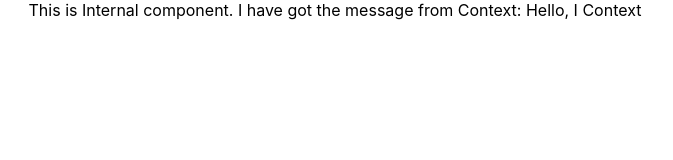
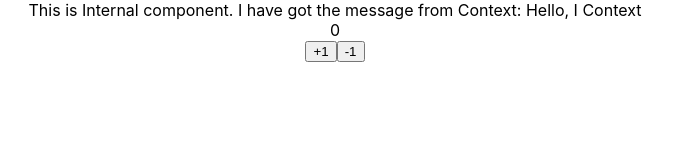
Before and after one commit to aleksbuk/practice-tasks, a React (Create React App) app in the folder Lesha/practice-for-interview/: page / in a window 1280 px wide. Shown: the top 160 px of the page, without its empty margins (305-978 px from the left). Built offline with nearby package versions, Linux system fonts and the light colour scheme.

Commit message:
taks for make context.

```diff
--- a/Lesha/practice-for-interview/src/App.js
+++ b/Lesha/practice-for-interview/src/App.js
@@ -1,10 +1,25 @@
 import './App.css';
 import { Context } from './components/context/Context.tsx'
+import { ComponentForContext} from './components/context/ComponentForContext'
+import {ThemeContext} from './components/context/ThemeContext'
+import { useState } from 'react';
+import { Counter } from './components/UseReduser/UseReduce';
+
+
+
 
 function App() {
+    const [them, setThem] = useState('light')
+    const toggleTheme = () =>{
+        setThem((currentThem)=> (currentThem === 'light' ? 'dartk' : 'light' ))
+    }
   return (
     <div className="App">
         <Context />
+        <ThemeContext.Provider value={{them, toggle: toggleTheme}}>
+            <ComponentForContext />
+        </ThemeContext.Provider>
+        <Counter />
     </div>
   );
 }
--- /dev/null
+++ b/Lesha/practice-for-interview/src/components/UseReduser/UseReduce.js
@@ -0,0 +1,23 @@
+import React, {useReducer} from 'react';
+
+const initialState = { count: 0};
+const reducer = ({count}, {type}) => {
+    switch (type) {
+        case 'increment': return {count: count +1};
+        case 'decrement': return {count: count -1};
+        default: return {};
+    }
+}
+
+export const Counter = () => {
+    const [state, dispatch] = useReducer(reducer, initialState)
+    return(
+        <>
+        <div>
+            {state.count}
+        </div>
+            <button onClick={()=> dispatch({type: 'increment'})}>+1</button>
+            <button onClick={()=> dispatch({type: 'decrement'})}>-1</button>
+        </>
+    )
+}
--- /dev/null
+++ b/Lesha/practice-for-interview/src/components/context/ComponentForContext.tsx
@@ -0,0 +1,8 @@
+import React from 'react';
+
+
+export const ComponentForContext =() => {
+    <div>
+        some text
+    </div>
+}
--- /dev/null
+++ b/Lesha/practice-for-interview/src/components/context/ThemeContext.tsx
@@ -0,0 +1,3 @@
+import { createContext } from 'react';
+
+export const ThemeContext = createContext(null );
```
Also changed, not shown: 1 other file (tests, documents, lock files or other folders).
